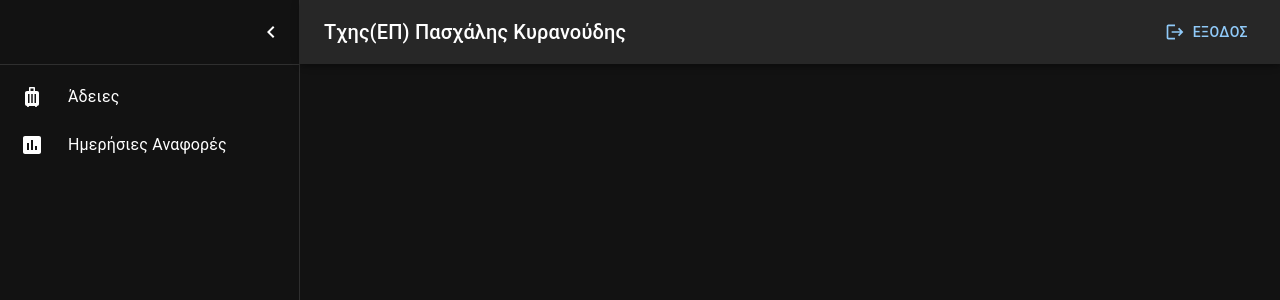
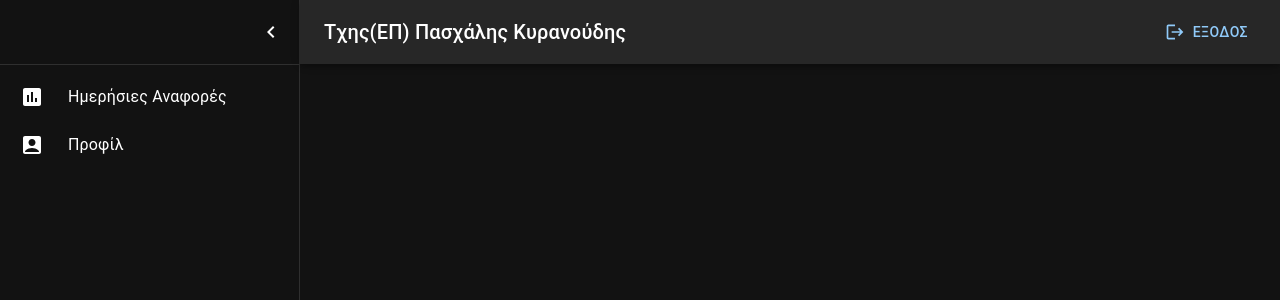
Before and after one commit to thanasislerai/duty-track-web, a Next.js app: page / in a window 1280 px wide. Shown: the top 300 px of the page. Built offline with nearby package versions, Linux system fonts and the light colour scheme; what @mui/material-nextjs would draw is missing.

Commit message:
Replace leaves with profile

```diff
--- a/package.json
+++ b/package.json
@@ -20,6 +20,7 @@
         "next": "15.0.2",
         "react": "19.0.0-rc-02c0e824-20241028",
         "react-dom": "19.0.0-rc-02c0e824-20241028",
+        "react-hook-form": "^7.53.1",
         "react-query": "^3.39.3",
         "yarn": "^1.22.22"
     },
--- a/src/app/page.tsx
+++ b/src/app/page.tsx
@@ -1,18 +1,18 @@
 "use client";
 import { usePageContentContext } from "@/hooks/use-page-content";
-import { AdminLeavesPage } from "@/pages/admin-leaves";
+import { AdminProfilePage } from "@/pages/admin-profile";
 import { AdminReportsPage } from "@/pages/admin-reports";
 import { UnauthorizedPage } from "@/pages/unauthorized";
-import { UserLeavePage } from "@/pages/user-leave";
+import { UserProfilePage } from "@/pages/user-profile";
 import { UserReportPage } from "@/pages/user-report";
 import { PageContentId } from "@/providers/page-content";
 import { ReactNode } from "react";
 
 const pageMap: Record<PageContentId, ReactNode> = {
-    "admin-leaves": <AdminLeavesPage />,
     "admin-reports": <AdminReportsPage />,
-    "user-leave": <UserLeavePage />,
     "user-report": <UserReportPage />,
+    "admin-profile": <AdminProfilePage />,
+    "user-profile": <UserProfilePage />,
 };
 
 export default function HomePage() {
--- a/src/pages/admin-leaves/index.tsx
+++ /dev/null
@@ -1,5 +0,0 @@
-import { Typography } from "@mui/material";
-
-export const AdminLeavesPage = () => {
-    return <Typography variant="h3">Admin Leaves</Typography>;
-};
--- /dev/null
+++ b/src/pages/admin-profile/index.tsx
@@ -0,0 +1,5 @@
+import { Typography } from "@mui/material";
+
+export const AdminProfilePage = () => {
+    return <Typography>Admin Profile</Typography>;
+};
--- a/src/pages/user-leave/index.tsx
+++ /dev/null
@@ -1,5 +0,0 @@
-import { Typography } from "@mui/material";
-
-export const UserLeavePage = () => {
-    return <Typography variant="h3">User Leave</Typography>;
-};
--- /dev/null
+++ b/src/pages/user-profile/index.tsx
@@ -0,0 +1,5 @@
+import { Typography } from "@mui/material";
+
+export const UserProfilePage = () => {
+    return <Typography>User Profile</Typography>;
+};
--- a/src/providers/page-content/index.tsx
+++ b/src/providers/page-content/index.tsx
@@ -1,5 +1,5 @@
 "use client";
-import LuggageIcon from "@mui/icons-material/Luggage";
+import AccountBoxIcon from "@mui/icons-material/AccountBox";
 import AssessmentIcon from "@mui/icons-material/Assessment";
 import { createContext, ReactNode, useMemo, useState } from "react";
 import { useUser } from "@/hooks/use-user";
@@ -11,9 +11,9 @@ interface SideBarOption {
 }
 
 export type PageContentId =
-    | "user-leave"
+    | "user-profile"
     | "user-report"
-    | "admin-leaves"
+    | "admin-profile"
     | "admin-reports";
 
 interface PageContentProviderProps {
@@ -51,14 +51,14 @@ export const PageContentProvider = ({ children }: PageContentProviderProps) => {
                 pageId: pageContentId,
                 sideBarOptions: [
                     {
-                        text: "Άδειες",
-                        icon: <LuggageIcon />,
-                        action: () => setPageContentId("admin-leaves"),
-                    },
-                    {
                         text: "Ημερήσιες Αναφορές",
                         icon: <AssessmentIcon />,
                         action: () => setPageContentId("admin-reports"),
+                    },
+                    {
+                        text: "Προφίλ",
+                        icon: <AccountBoxIcon />,
+                        action: () => setPageContentId("admin-profile"),
                     },
                 ],
             };
@@ -69,14 +69,14 @@ export const PageContentProvider = ({ children }: PageContentProviderProps) => {
             pageId: pageContentId,
             sideBarOptions: [
                 {
-                    text: "Αίτηση για Άδεια",
-                    icon: <LuggageIcon />,
-                    action: () => setPageContentId("user-leave"),
-                },
-                {
                     text: "Συμπλήρωση Αναφοράς",
                     icon: <AssessmentIcon />,
                     action: () => setPageContentId("user-report"),
+                },
+                {
+                    text: "Προφίλ",
+                    icon: <AccountBoxIcon />,
+                    action: () => setPageContentId("user-profile"),
                 },
             ],
         };
```
Also changed, not shown: 1 other file (tests, documents, lock files or other folders).
